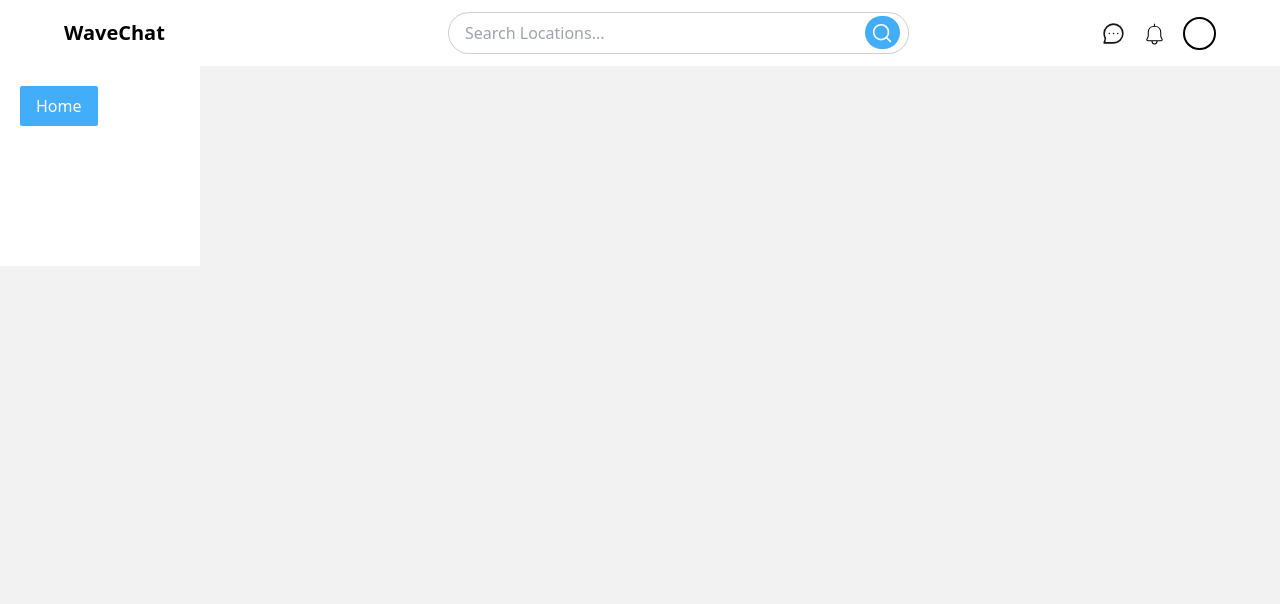
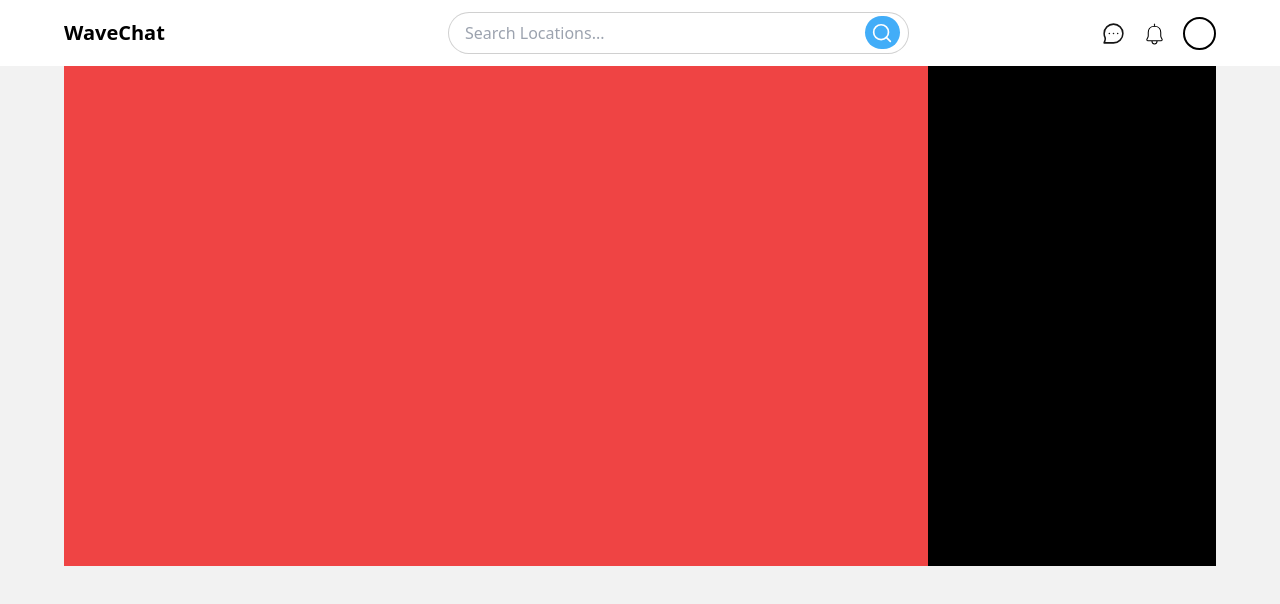
Before and after one commit to ornob90/Social-Media-Website, a Next.js app: page / in a window 1280 px wide. Shown: the top 604 px of the page. Built offline with nearby package versions, Linux system fonts and the light colour scheme.

Commit message:
Start creating homepage parrarel routes

```diff
--- /dev/null
+++ b/src/app/@feed/page.tsx
@@ -0,0 +1,5 @@
+const Feed = () => {
+  return <div className="h-[500px] bg-red-500"></div>;
+};
+
+export default Feed;
--- /dev/null
+++ b/src/app/@rightFeed/page.tsx
@@ -0,0 +1,7 @@
+import React from "react";
+
+const RightFeed = () => {
+  return <div className="h-[500px] bg-black">RightFeed</div>;
+};
+
+export default RightFeed;
--- a/src/app/layout.tsx
+++ b/src/app/layout.tsx
@@ -9,14 +9,24 @@ export const metadata: Metadata = {
 
 export default function RootLayout({
   children,
+  feed,
+  rightFeed,
 }: Readonly<{
   children: React.ReactNode;
+  feed: React.ReactNode;
+  rightFeed: React.ReactNode;
 }>) {
   return (
     <html lang="en">
       <body className="max-w-[1512px] mx-auto bg-light-gray">
         <Navbar />
-        {children}
+        <div className="w-[90%] mx-auto">
+          {children}
+          <section className="grid grid-cols-8">
+            <div className=" col-span-6">{feed}</div>
+            <div className="col-span-2">{rightFeed}</div>
+          </section>
+        </div>
       </body>
     </html>
   );
--- a/src/app/page.tsx
+++ b/src/app/page.tsx
@@ -1,9 +1,3 @@
 export default function Home() {
-  return (
-    <main className="bg-white w-[200px] h-[200px]">
-      <button className="py-2 px-4 bg-[#42ADF8] text-white rounded-sm mt-5 ml-5">
-        Home
-      </button>
-    </main>
-  );
+  return <main className=""></main>;
 }
```
